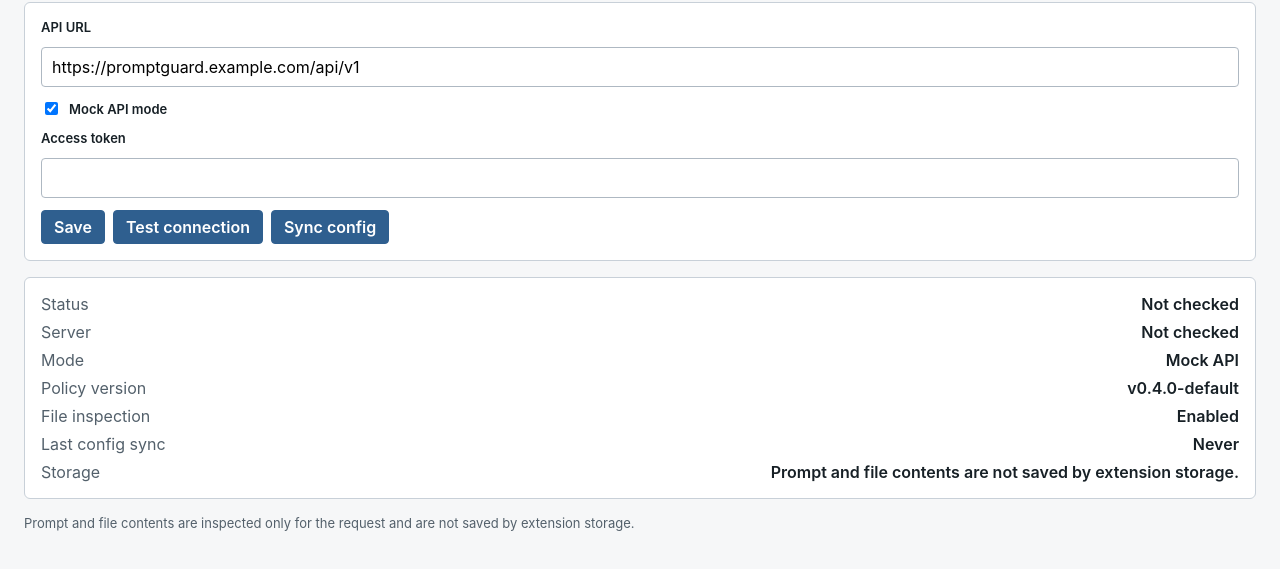
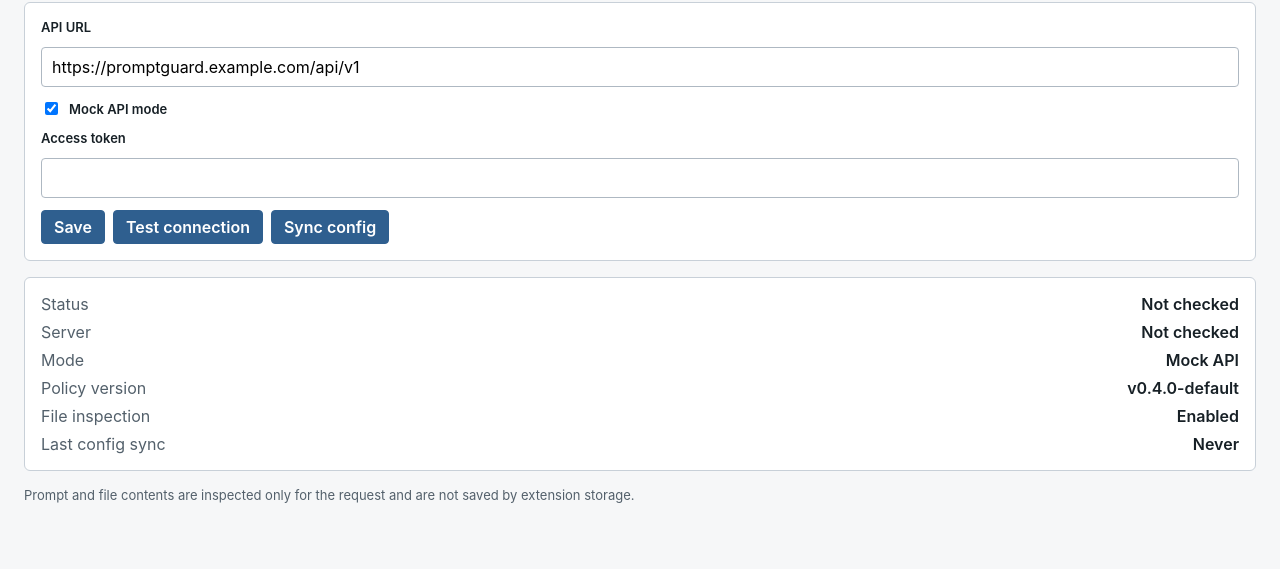
Before and after one commit to OaSecure/PromptGuard, a website built with Vite: page apps/extension/src/options/options.html in a window 1280 px wide. Shown: the part 67-636 px from the top of the page. Built offline with nearby package versions, Linux system fonts and the light colour scheme; some packages are replaced by stand-ins of ours.

Commit message:
Remove options storage status row

```diff
--- a/apps/extension/src/options/options.html
+++ b/apps/extension/src/options/options.html
@@ -54,10 +54,6 @@
             <dt>Last config sync</dt>
             <dd id="lastConfigSync">Never</dd>
           </div>
-          <div>
-            <dt>Storage</dt>
-            <dd id="storageNotice">Prompt and file contents are not saved by extension storage.</dd>
-          </div>
         </dl>
       </section>
 
--- a/apps/extension/src/options/options.ts
+++ b/apps/extension/src/options/options.ts
@@ -15,7 +15,6 @@ const modeStatus = document.querySelector<HTMLElement>("#modeStatus");
 const policyVersion = document.querySelector<HTMLElement>("#policyVersion");
 const fileInspection = document.querySelector<HTMLElement>("#fileInspection");
 const lastConfigSync = document.querySelector<HTMLElement>("#lastConfigSync");
-const storageNotice = document.querySelector<HTMLElement>("#storageNotice");
 
 /**
  * Hydrates the options UI from extension-local settings.
@@ -141,7 +140,6 @@ async function syncConfig(): Promise<void> {
 
 function renderOperationalNotice(mockMode: boolean): void {
   setText(modeStatus, mockMode ? "Mock API" : "Real API");
-  setText(storageNotice, "Prompt and file contents are not saved by extension storage.");
 }
 
 function renderConfig(config: ExtensionConfigResponse): void {
```
Also changed, not shown: apps/extension/tests/unit/options.test.ts (+0 -2 lines).
